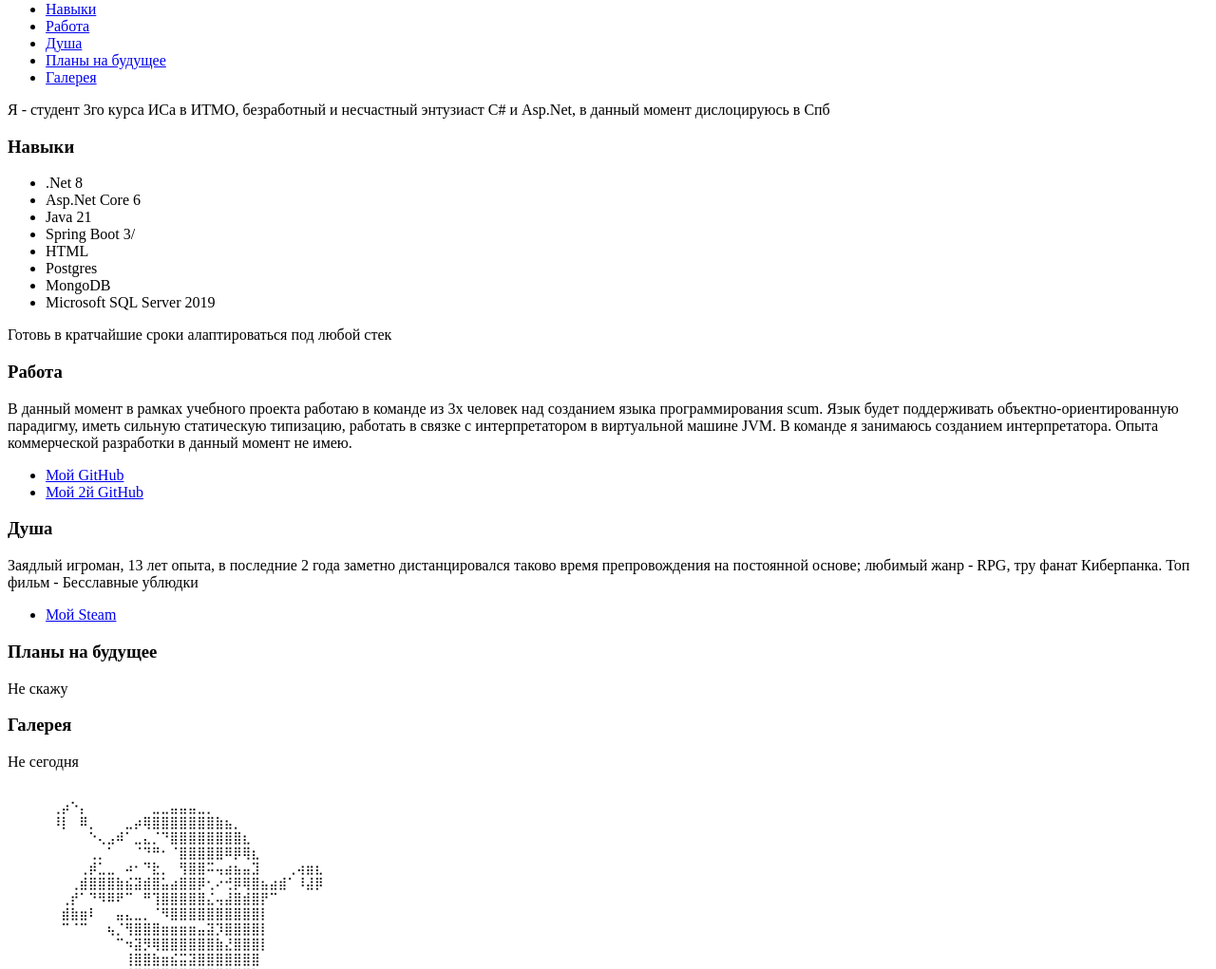
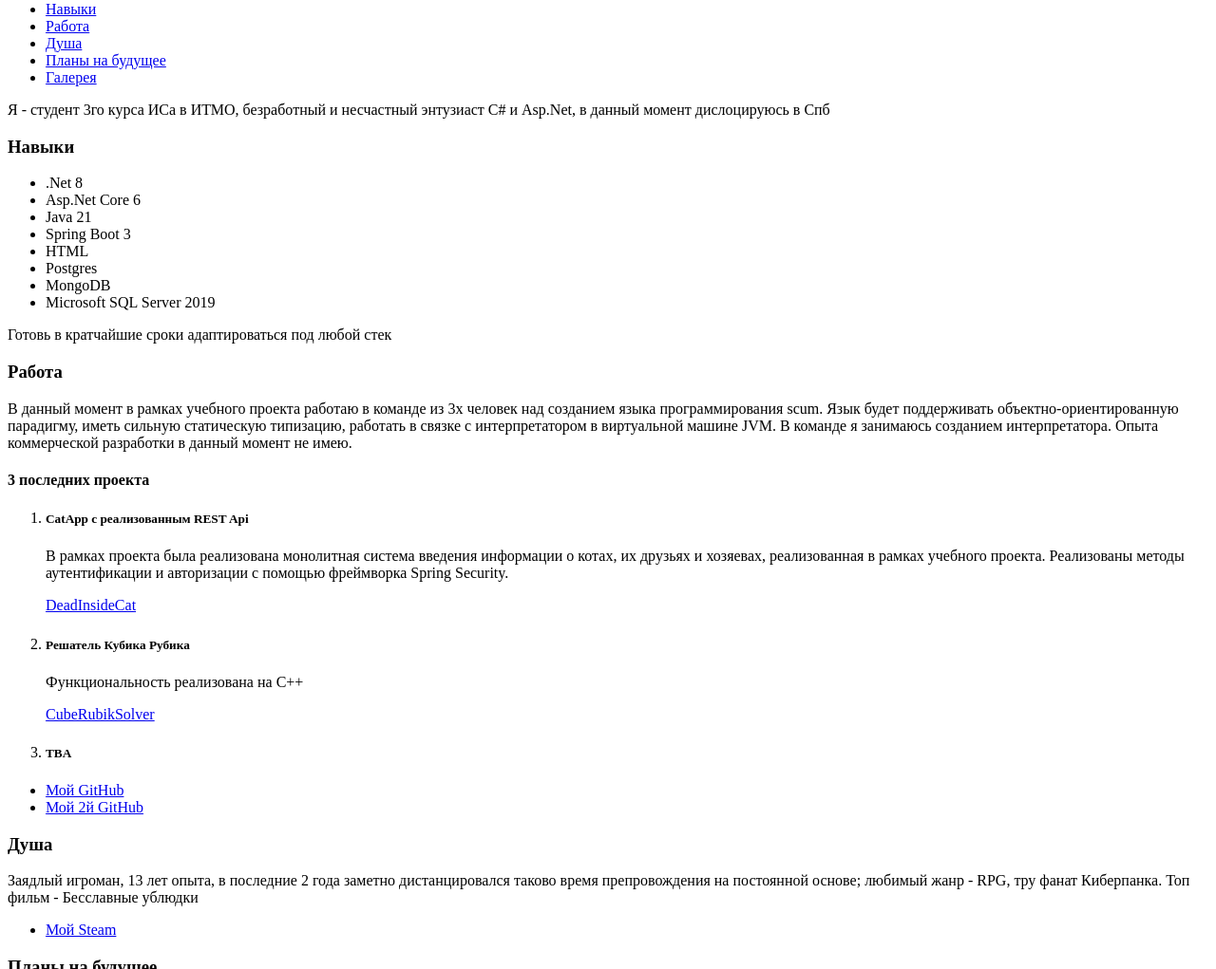
Before and after one commit to RhysWayne26/is-web-portfolio, a website: page index.html in a window 1280 px wide. Shown: the part 79-1100 px from the top of the page at 95% size. Drawn offline with Linux system fonts and the light colour scheme.

Commit message:
Add last projects info to index.html

```diff
--- a/index.html
+++ b/index.html
@@ -32,14 +32,14 @@
         <li>.Net 8</li>
         <li>Asp.Net Core 6</li>
         <li>Java 21</li>
-        <li>Spring Boot 3/</li>
+        <li>Spring Boot 3</li>
         <li>HTML</li>
         <li>Postgres</li>
         <li>MongoDB</li>
         <li>Microsoft SQL Server 2019</li>
       </ul>
       <p>
-        Готовь в кратчайшие сроки алаптироваться под любой стек
+        Готовь в кратчайшие сроки адаптироваться под любой стек
       </p>
     </section>
     <section class="section" id="work">
@@ -49,6 +49,24 @@
       <p>
         В данный момент в рамках учебного проекта работаю в команде из 3х человек над созданием языка программирования scum. Язык будет поддерживать объектно-ориентированную парадигму, иметь сильную статическую типизацию, работать в связке с интерпретатором в виртуальной машине JVM. В команде я занимаюсь созданием интерпретатора. Опыта коммерческой разработки в данный момент не имею.
       </p>
+      <div class="content">
+        <h4>3 последних проекта</h4>
+        <ol>
+          <li>
+            <h5>CatApp с реализованным REST Api</h5>
+            <p>В рамках проекта была реализована монолитная система введения информации о котах, их друзьях и хозяевах, реализованная в рамках учебного проекта. Реализованы методы аутентификации и авторизации с помощью фреймворка Spring Security.</p>
+            <a href="https://github.com/l1monc3llo/ProgrammingTechnologiesLabs/tree/main/lab4" target="_blank" rel="noopener noreferrer">DeadInsideCat</a>
+          </li>
+          <li>
+            <h5>Решатель Кубика Рубика</h5>
+            <p>Функциональность реализована на С++</p>
+            <a href="https://github.com/l1monc3llo/CubeRubik" target="_blank" rel="noopener noreferrer">CubeRubikSolver</a>
+          </li>
+          <li>
+            <h5>TBA</h5>
+          </li>
+        </ol>
+      </div>
       <div class="content">
         <ul>
           <li><a href="https://github.com/l1monc3llo" target="_blank" rel="noopener noreferrer">Мой GitHub</a></li>
```
